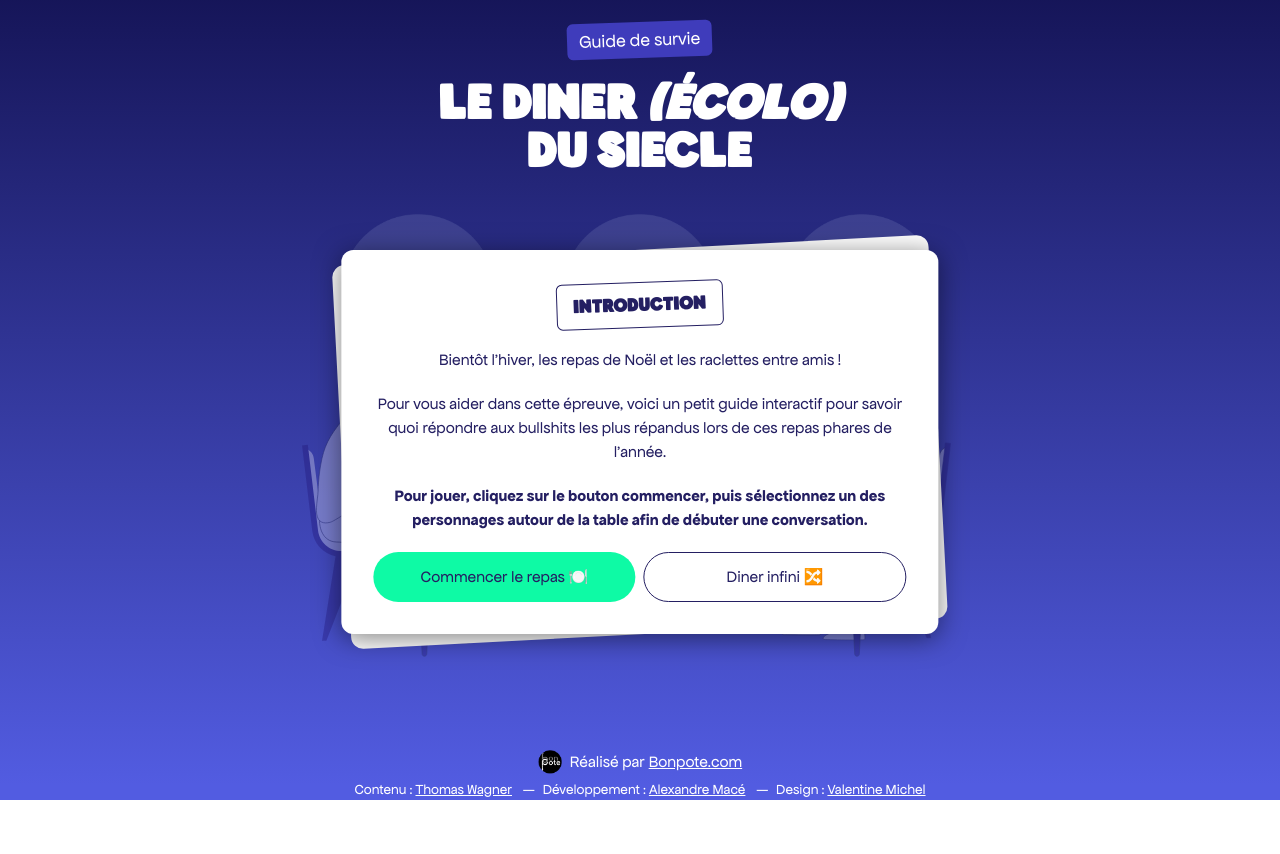
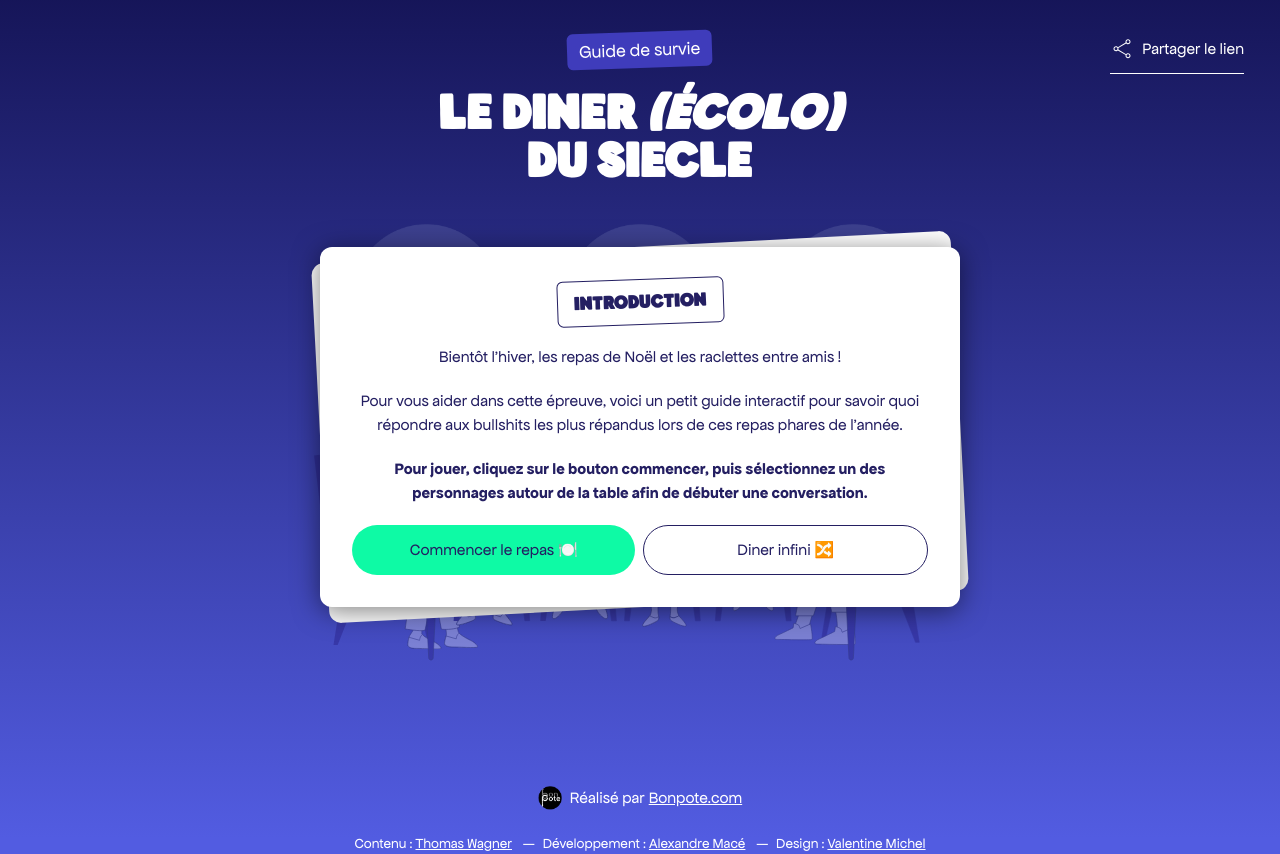
Before and after one commit to alexandre-mace/bonpote-diner-ecolo, a React (Create React App) app: page / in a window 1280 px wide. Before the commit the page ends 800 px from the top, so only its background shows below. Built offline with nearby package versions, Linux system fonts and the light colour scheme.

Commit message:
Add pause and continue + share

```diff
--- a/public/index.html
+++ b/public/index.html
@@ -26,7 +26,7 @@
     -->
     <title>Le diner (écolo) du siècle</title>
   </head>
-  <body class="md:min-h-screen relative">
+  <body class="relative max-w-full overflow-x-hidden px-2">
     <noscript>You need to enable JavaScript to run this app.</noscript>
     <div id="root"></div>
     <!--
--- a/src/App.js
+++ b/src/App.js
@@ -16,6 +16,7 @@ import StopInfinite from "./components/StopInfinite";
 import getPersonSvgNodeFromPath from "./utils/getPersonSvgNodeFromPath";
 import {delay} from "./utils/delay";
 import getExtraUiPersonData from "./utils/getExtraUiPersonData";
+import ShareLink from "./components/ShareLink";
 
 function App() {
     const [started, setStarted] = useState(false)
@@ -25,6 +26,8 @@ function App() {
     const [speaking, setSpeaking] = useState(false)
     const [spoken, setSpoken] = useState(false)
     const [infinite, setInfinite] = useState(false)
+    const [infinitePaused, setInfinitePaused] = useState(false)
+    const [linkCopied, setLinkCopied] = useState(false)
     const {width} = useWindowDimensions();
     const infiniteTimeout = useRef()
     let saidArguments = []
@@ -76,6 +79,16 @@ function App() {
         saidArguments = []
     }
 
+    const handlePauseInfinite = () => {
+        setInfinite(false)
+        setInfinitePaused(true)
+    }
+
+    const handleContinueInfinite = () => {
+        setInfinite(true)
+        setInfinitePaused(false)
+    }
+
     const handleReset = () => {
         setSpoken(false)
         setPickedPerson(false)
@@ -106,20 +119,21 @@ function App() {
         setSpoken(true)
     }
 
-    const zoom = (width > 1200) ? .7 : (width > 800 ? 0.5 : 0.44)
-    const cssZoom = (width > 1200) ? 1 : (width > 800 ? 1 : 0.8)
+    const zoom = (width > 1200) ? .68  : (width > 800 ? 0.68 : 0.49)
+    const cssZoom = (width > 1200) ? 1 : (width > 800 ? 1 : 0.75)
 
     return (
-        <div className="flex md:h-screen">
-            <div className="m-auto">
-                <Header opacity={(speaking || (started && pickedPerson && !pickedArgument) || (width < 1200 && infinite) ? '30' : '100')}/>
-                <div
-                    className="px-0 md:px-10 md:max-w-4xl container md:bg-[url('./assets/room-decoration.png')] bg-contain bg-top bg-no-repeat mx-auto relative">
+        <div className="flex flex-col h-full min-h-screen">
+            <Header
+                opacity={(speaking || (started && pickedPerson && !pickedArgument) || (width < 1200 && infinite) ? '30' : '100')}/>
+            <ShareLink setLinkCopied={setLinkCopied} linkCopied={linkCopied}/>
             {!started &&
                 <OnBoarding setStarted={setStarted} handleStartInfinite={handleStartInfinite}/>
             }
+            <div
+                className="px-0 md:px-10 md:max-w-xl container md:bg-[url('./assets/room-decoration.png')] bg-contain bg-top bg-no-repeat mx-auto relative">
                 {(started && !pickedPerson && !infinite) &&
-                        <div className="w-[100%] absolute -top-4 left-1/2 -translate-x-1/2 text-center">
+                    <div className="w-[90%] absolute -top-2 left-1/2 -translate-x-1/2 text-center">
                         <div className="text-vert-1 text-lg">Cliquez sur un personnage pour commencer un dialogue 💬
                         </div>
                     </div>
@@ -138,26 +152,33 @@ function App() {
                 {(speaking && !infinite && pickedArgument) &&
                     <SpeakingIndicator pickedArgument={pickedArgument}/>
                 }
-                    {infinite &&
-                        <StopInfinite handleStopInfinite={handleStopInfinite}/>
+                {(infinite || infinitePaused) &&
+                    <StopInfinite
+                        handleStopInfinite={handleStopInfinite}
+                        handleContinueInfinite={handleContinueInfinite}
+                        handlePauseInfinite={handlePauseInfinite}
+                        infinitePaused={infinitePaused}
+                    />
                 }
-                    {(spoken && !infinite) &&
+                {(spoken && !infinite && !infinitePaused) &&
                     <Restart handleReset={handleReset} handleStartInfinite={handleStartInfinite}/>
                 }
                 <div
-                        className={`mt-[20rem] md:mt-56 w-full inline-block relative ${((!started || (pickedPerson && !pickedArgument)) ? ' opacity-30 pointer-events-none' : '')}`}>
+                    className={`mt-[20rem] md:mt-56 mb-28 w-full inline-block relative ${((!started || (pickedPerson && !pickedArgument)) ? ' opacity-30 pointer-events-none' : '')}`}>
                     <div>
                         <div className={"absolute -top-28 w-full"}>
                             <div className={"relative toaster-container"}>
-                                    <Toaster containerStyle={{position: "absolute", top: (width < 1200 ? 80 : 0)}}/>
+                                <Toaster containerStyle={{position: "absolute", top: (width < 1200 ? 80 : 30)}}/>
                             </div>
                         </div>
                         <div className={"table-container"}>
                             <TableWithPeople
                                 cssZoom={cssZoom}
                                 zoom={zoom}
-                                    handleHoveredPerson={(!pickedPerson && started && !speaking && !infinite && !spoken) ? handleHoveredPerson : () => {}}
-                                    handlePickedPerson={(!infinite && !speaking && !spoken) ? handlePickedPerson : () => {}}
+                                handleHoveredPerson={(!pickedPerson && started && !speaking && !infinite && !spoken) ? handleHoveredPerson : () => {
+                                }}
+                                handlePickedPerson={(!infinite && !speaking && !spoken) ? handlePickedPerson : () => {
+                                }}
                                 setHoveredPerson={setHoveredPerson}
                                 hoveredPerson={hoveredPerson}
                                 pickedPerson={pickedPerson}
@@ -167,7 +188,6 @@ function App() {
                 </div>
             </div>
             <Credit/>
-            </div>
             {hoveredPerson &&
                 <PersonInfo
                     name={hoveredPerson.name}
--- a/src/components/Credit.js
+++ b/src/components/Credit.js
@@ -2,12 +2,12 @@ import logoBonPote from "../assets/logo-bonpote.png";
 
 const Credit = () => (
     <>
-        <div className="mt-28 md:mt-20 mb-12 md:mb-4 flex items-center justify-center text-center text-white">
-            <img src={logoBonPote} alt="Logo bonpote" className="mr-2 h-6"/> <span
-            className="mr-1">Réalisé par</span> <a className="underline" target="_blank" rel="noreferrer"
-                                                   href="https://bonpote.com">Bonpote.com</a>
-        </div>
-        <div className={"absolute bottom-0 left-1/2 -translate-x-1/2 w-11/12"}>
+        <div className={"mt-auto"}>
+            <div className="mb-6 flex items-center justify-center text-center text-white">
+                <img src={logoBonPote} alt="Logo bonpote" className="mr-2 h-6"/> <span
+                className="mr-1">Réalisé par</span> <a className="underline" target="_blank" rel="noreferrer"
+                                                       href="https://bonpote.com">Bonpote.com</a>
+            </div>
             <div className={"text-xs md:text-sm text-white text-center"}>
                 <div className={"inline-block"}>Contenu : <a className={"underline"} rel={"noreferrer"} target={"_blank"} href="https://www.linkedin.com/in/thomas-wagner-0807b932/?originalSubdomain=fr">Thomas Wagner</a> <span className={"mx-2"}>—</span></div>
                 <div className={"inline-block"}>Développement : <a className={"underline"} rel={"noreferrer"} href="https://www.linkedin.com/in/alexandre-mac%C3%A9">Alexandre Macé</a> <span className={"mx-2"}>—</span></div>
--- a/src/components/Header.js
+++ b/src/components/Header.js
@@ -1,13 +1,13 @@
 const Header = ({opacity}) => (
     <>
-        <div className="text-center mt-6 md:mt-3">
+        <div className="text-left sm:text-center mt-6 md:mt-20 md:mt-8 max-w-[80%] sm:mx-auto pl-3 md:pl-0">
             <div
                 className={`bg-blue-1 text-white -rotate-2 p-3 py-1 inline-block rounded-md mb-5 text-lg opacity-${opacity}`}>
                 Guide de survie
             </div>
         </div>
         <div
-            className={`text-4xl md:text-5xl text-center font-display text-white font-extrabold mb-8 md:mb-10 uppercase opacity-${opacity}`}>
+            className={`text-4xl md:text-5xl text-left sm:text-center font-display text-white font-extrabold mb-6 md:mb-10 uppercase opacity-${opacity} pl-3 md:pl-0`}>
             Le diner <span className="italic">(écolo)</span> <br/>
             du siecle
         </div>
--- a/src/components/MobilePersonPicker.js
+++ b/src/components/MobilePersonPicker.js
@@ -2,7 +2,7 @@ import {JeanMarc, peopleData} from "../domain/people";
 
 const MobilePersonPicker = ({setPickedPerson}) => {
     return (
-        <div className={"absolute -top-4 left-1/2 -translate-x-1/2 w-screen px-4"}>
+        <div className={"absolute -top-2 left-1/2 -translate-x-1/2 w-screen px-4"}>
             <div className={"grid grid-cols-3 gap-4 md:hidden pt-20 pb-10"}>
                 {
                     Array.from(peopleData).filter(person => person[1].name !== JeanMarc).map((person, i) => (
--- a/src/components/OnBoarding.js
+++ b/src/components/OnBoarding.js
@@ -4,7 +4,7 @@ const OnBoarding = ({setStarted, handleStartInfinite}) => (
             [0, 1].map(i => (
                     <div
                         key={i}
-                        className={`container text-sm md:text-base text-blue-2 w-[100%] ${i === 1 ? 'pointer-events-none -rotate-3 z-10' : 'custom-shadow-1 z-20'} absolute top-1/2 left-1/2 mx-auto -translate-x-1/2 -translate-y-1/2 rounded-xl bg-white p-6 md:p-8 text-center md:max-w-2xl`}>
+                        className={`container text-sm md:text-base text-blue-2 w-[100%] ${i === 1 ? 'pointer-events-none -rotate-3 z-10' : 'custom-shadow-1 z-20'} absolute w-[87%] md:w-auto top-1/2 left-1/2 mx-auto -translate-x-1/2 -translate-y-1/2 rounded-xl bg-white p-6 md:p-8 text-center md:max-w-2xl`}>
                         <div
                             className="inline-block -rotate-2 rounded-md border border-blue-2 text-blue-2 p-4 py-2 text-center font-display font-extrabold text-lg">INTRODUCTION
                         </div>
@@ -26,10 +26,10 @@ const OnBoarding = ({setStarted, handleStartInfinite}) => (
                         </div>
                         <div className={"flex flex-col md:flex-row flex-wrap md:flex-nowrap justify-center"}>
                             <div onClick={() => setStarted(true)}
-                                 className="inline-flex w-full cursor-pointer justify-center items-center rounded-full px-6 py-3 text-center btn-primary md:mr-1">Commencer
+                                 className="inline-flex w-full cursor-pointer whitespace-nowrap justify-center items-center rounded-full px-6 py-3 text-center btn-primary md:mr-1">Commencer
                                 le repas 🍽️</div>
                             <div onClick={() => handleStartInfinite()}
-                                 className="inline-flex cursor-pointer w-full justify-center mt-2 md:mt-0 items-center rounded-full px-6 py-3 text-center btn-ternary md:ml-1">Diner infini  🔀 </div>
+                                 className="inline-flex cursor-pointer w-full whitespace-nowrap justify-center mt-2 md:mt-0 items-center rounded-full px-6 py-3 text-center btn-ternary md:ml-1">Diner infini  🔀 </div>
                         </div>
                     </div>
             ))
--- a/src/components/Restart.js
+++ b/src/components/Restart.js
@@ -1,14 +1,14 @@
 const Restart = ({handleReset, handleStartInfinite}) => (
-    <div className="w-[90%] md:w-auto absolute -bottom-20 md:-bottom-12 md:-bottom-4 left-1/2 -translate-x-1/2 z-50 text-center">
+    <div className="w-[80%] md:w-full absolute bottom-10 md:bottom-16 md:-bottom-4 left-1/2 -translate-x-1/2 z-50 text-center">
         <div className={"flex flex-col md:flex-row w-full justify-center"}>
             <div
                 onClick={() => handleReset()}
-                className="inline-flex whitespace-nowrap justify-center cursor-pointer md:mr-1 items-center rounded-full px-6 py-3 text-center btn-primary">
+                className="inline-flex whitespace-nowrap justify-center cursor-pointer md:mr-3 items-center rounded-full px-6 py-3 text-center btn-primary">
                 Démarrer une nouvelle discussion  💬
             </div>
             <div
                 onClick={() => handleStartInfinite()}
-                className="inline-flex cursor-pointer justify-center mt-2 md:mt-0 whitespace-nowrap md:ml-1 items-center rounded-full px-6 py-3 text-center btn-secondary">
+                className="inline-flex cursor-pointer justify-center mt-2 md:mt-0 whitespace-nowrap md:ml-1 items-center py-3 rounded-full px-6 text-center btn-secondary">
                 Basculer en diner infini 🔀
             </div>
         </div>
--- /dev/null
+++ b/src/components/ShareLink.js
@@ -0,0 +1,29 @@
+import shareicon from "../assets/share.svg";
+import copyToClipboard from "../utils/copyToClipboard";
+
+const ShareLink = ({linkCopied, setLinkCopied}) => (
+    <div className="w-auto absolute top-3 right-8 md:top-6 md:right-6 z-50">
+        <div className={"flex flex-col md:flex-row w-full justify-center text-sm md:text-base"}>
+            <div
+                onClick={() => {
+                    setLinkCopied(true)
+                    copyToClipboard('https://ledinerdusiecle.bonpote.com')
+                    setTimeout(() => {
+                        setLinkCopied(false)
+                    }, 2000)
+                }}
+                className="inline-flex whitespace-nowrap justify-center cursor-pointer md:mr-3 items-center py-3 text-center btn-quartary">
+                {linkCopied &&
+                    <div>✅ Lien copié</div>
+                }
+                {!linkCopied &&
+                    <>
+                        <img className="mr-2" src={shareicon} alt="pause"/> Partager le lien
+                    </>
+                }
+            </div>
+        </div>
+    </div>
+)
+
+export default ShareLink
--- a/src/components/SpeakingIndicator.js
+++ b/src/components/SpeakingIndicator.js
@@ -2,10 +2,10 @@ import SpeakingIcon from "./SpeakingIcon";
 import getWordsInSentence from "../utils/getWordsInSentence";
 
 const SpeakingIndicator = ({pickedArgument}) => (
-    <div className="w-[90%] md:w-auto absolute -bottom-12 md:-bottom-4 left-1/2 -translate-x-1/2 z-30 text-center">
+    <div className="w-[90%] md:w-auto absolute bottom-20 md:bottom-16 left-1/2 -translate-x-1/2 z-30 text-center">
         <div
-            className="inline-flex items-center rounded-full px-6 py-3 text-center bg-vert-2 text-vert-1">Discussion
-            en cours <div className="ml-1"><SpeakingIcon duration={pickedArgument.content ? (getWordsInSentence(pickedArgument.content) * 230 + getWordsInSentence(pickedArgument.answer) * 230) : 4}/></div>
+            className="inline-flex items-center rounded-full px-6 py-3 text-center bg-vert-2 text-vert-1">
+            Discussion en cours <div className="ml-1"><SpeakingIcon duration={pickedArgument.content ? (getWordsInSentence(pickedArgument.content) * 230 + getWordsInSentence(pickedArgument.answer) * 230) : 4}/></div>
         </div>
     </div>
 )
--- a/src/components/StopInfinite.js
+++ b/src/components/StopInfinite.js
@@ -1,10 +1,29 @@
 import pausecircle from "../assets/pause_circle.svg";
+import playcircle from "../assets/play_circle.svg";
+import stop from "../assets/power_settings_new.svg";
 
-const StopInfinite = ({handleStopInfinite}) => (
-    <div className="w-[90%] md:w-auto absolute -bottom-12 md:-bottom-4 left-1/2 -translate-x-1/2 z-30 text-center">
-        <div onClick={() => handleStopInfinite()}
-             className="inline-flex cursor-pointer items-center rounded-full px-6 py-3 text-center btn-primary">
-            Mettre fin à la discussion <img className="ml-1" src={pausecircle} alt="play"/>
+const StopInfinite = ({handleStopInfinite, handlePauseInfinite, infinitePaused, handleContinueInfinite}) => (
+    <div className="w-[80%] md:w-full md:w-auto absolute bottom-10 md:bottom-16 md:-bottom-4 left-1/2 -translate-x-1/2 z-50 text-center">
+        <div className={"flex flex-col md:flex-row w-full justify-center"}>
+            {infinitePaused &&
+                <div
+                    onClick={() => handleContinueInfinite()}
+                    className="inline-flex whitespace-nowrap justify-center cursor-pointer md:mr-3 items-center rounded-full px-6 py-3 text-center btn-primary">
+                    Reprendre la discussion <img className="ml-1" src={playcircle} alt="play"/>
+                </div>
+            }
+            {!infinitePaused &&
+                <div
+                    onClick={() => handlePauseInfinite()}
+                    className="inline-flex whitespace-nowrap justify-center cursor-pointer md:mr-3 items-center rounded-full px-6 py-3 text-center btn-primary">
+                    Mettre pause à la discussion <img className="ml-1" src={pausecircle} alt="pause"/>
+                </div>
+            }
+            <div
+                onClick={() => handleStopInfinite()}
+                className="inline-flex whitespace-nowrap justify-center mt-2 md:mt-0 cursor-pointer items-center rounded-full px-6 py-3 text-center btn-primary">
+                Terminer la discussion <img className="ml-1" src={stop} alt="stop"/>
+            </div>
         </div>
     </div>
 )
--- a/src/index.css
+++ b/src/index.css
@@ -92,7 +92,7 @@ path.colorable {
 }
 
 .btn-primary {
-  @apply bg-vert-1 text-blue-2 hover:bg-[#A6FCD7] transition-all
+  @apply bg-vert-1 text-blue-2 hover:bg-[#62fcc4] transition-all
 }
 
 .btn-secondary {
@@ -102,3 +102,7 @@ path.colorable {
 .btn-ternary {
   @apply border border-blue-2 text-blue-2 transition hover:bg-[#525CE1]/10
 }
+
+.btn-quartary {
+  @apply border-b border-white text-white transition hover:text-white/80
+}
--- /dev/null
+++ b/src/utils/copyToClipboard.js
@@ -0,0 +1,4 @@
+const copyToClipboard = str => {
+    navigator.clipboard.writeText(str)
+};
+export default copyToClipboard;
```
Also changed, not shown: src/assets/power_settings_new.svg (added), src/assets/share.svg (added). Lines whose indentation alone changed are shown as unchanged.
